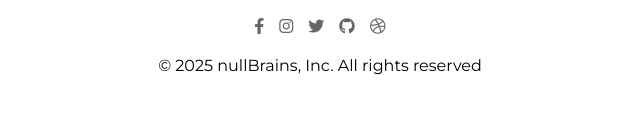
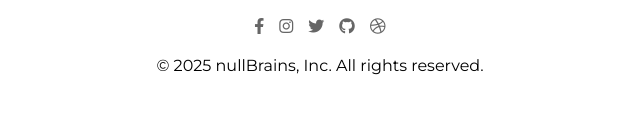
Before and after one commit to sandeepkr2607/UniSouk-Assignment-UNI-00004-, a plain HTML site: page index.html in a window 1280 px wide. Shown: the part 5302-5415 px from the top of the page, 320-960 px from the left. Drawn offline with Linux system fonts and the light colour scheme.

Commit message:
trying to make it better

```diff
--- a/index.html
+++ b/index.html
@@ -514,7 +514,7 @@
             <a href="#"><i class="fab fa-github"></i></a>
             <a href="#"><i class="fab fa-dribbble"></i></a>
           </div>
-          <p>&copy; 2025 nullBrains, Inc. All rights reserved</p>
+          <p>&copy; 2025 nullBrains, Inc. All rights reserved.</p>
         </div>
       </div>
     </footer>
```
